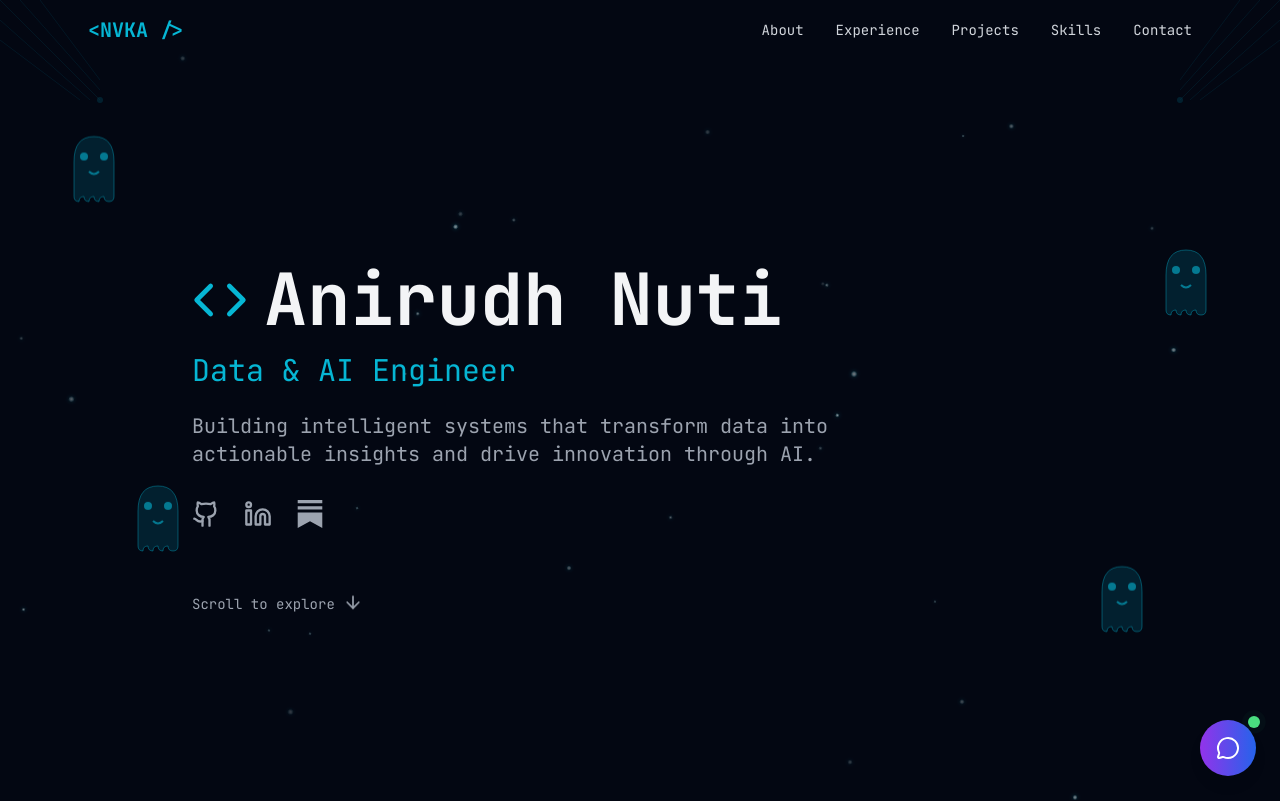
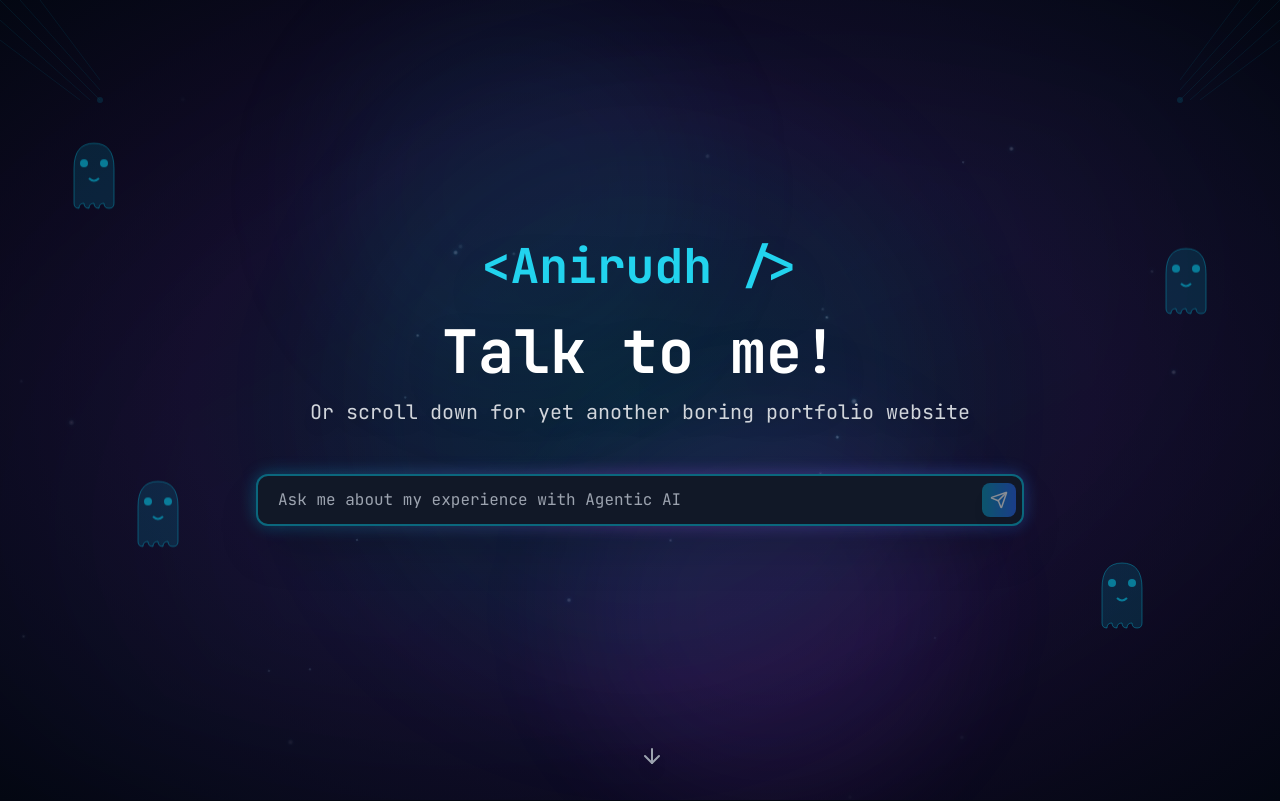
Before and after one commit to NvkAnirudh/portfolio-website, a React (Vite) app: page / in a window 1280 px wide. Shown: the top 801 px of the page. Built offline with nearby package versions, Linux system fonts and the light colour scheme.

Commit message:
Feat: Add new chatbot interface

```diff
--- a/src/App.jsx
+++ b/src/App.jsx
@@ -1,4 +1,5 @@
 import { Analytics } from '@vercel/analytics/react';
+import { useState, useEffect } from 'react';
 import Navbar from './components/Navbar';
 import Hero from './components/Hero';
 import About from './components/About';
@@ -11,12 +12,43 @@ import HalloweenElements from './components/HalloweenElements';
 import Chatbot from './components/Chatbot';
 
 function App() {
+  const [scrollPosition, setScrollPosition] = useState(0);
+
+  useEffect(() => {
+    const handleScroll = () => {
+      setScrollPosition(window.scrollY);
+    };
+    window.addEventListener('scroll', handleScroll);
+    return () => window.removeEventListener('scroll', handleScroll);
+  }, []);
+
+  // Calculate if we're in portfolio section (scrolled past chatbot)
+  const isInPortfolio = scrollPosition > window.innerHeight * 0.5;
+
   return (
     <div className="min-h-screen bg-gray-950 relative">
+      {/* Floating Anirudh Logo that transitions */}
+      <div
+        className={`fixed z-[100] transition-all duration-700 ease-in-out ${
+          isInPortfolio
+            ? 'top-[1.05rem] left-20 text-xl opacity-100'
+            : 'top-1/2 left-1/2 -translate-x-1/2 -translate-y-1/2 text-5xl opacity-0 pointer-events-none'
+        }`}
+      >
+        <a
+          href="#hero"
+          className="font-bold text-cyan-400 hover:text-cyan-300 drop-shadow-2xl transition-colors"
+        >
+          &lt;Anirudh /&gt;
+        </a>
+      </div>
+
+      <Chatbot />
+      <div id="portfolio-content" className="relative">
         <Snowflakes />
         <HalloweenElements />
         <div className="relative z-10">
-        <Navbar />
+          <Navbar isInPortfolio={isInPortfolio} />
           <Hero />
           <About />
           <Experience />
@@ -24,7 +56,7 @@ function App() {
           <Skills />
           <Contact />
         </div>
-      <Chatbot />
+      </div>
       <Analytics />
     </div>
   );
--- a/src/components/Chatbot.jsx
+++ b/src/components/Chatbot.jsx
@@ -1,20 +1,18 @@
 import { useState, useRef, useEffect } from 'react';
-import { MessageCircle, X, Send } from 'lucide-react';
+import { ArrowDown, Send } from 'lucide-react';
 
 // Railway backend URL
 const API_URL = 'https://web-production-1500.up.railway.app';
 
 const Chatbot = () => {
-  const [isOpen, setIsOpen] = useState(false);
-  const [messages, setMessages] = useState([
-    {
-      type: 'bot',
-      text: "Hi! I'm Anirudh's AI assistant. Ask me anything about his experience, skills, or projects!",
-    },
-  ]);
+  const [hasStartedChat, setHasStartedChat] = useState(false);
+  const [messages, setMessages] = useState([]);
   const [inputValue, setInputValue] = useState('');
   const [isTyping, setIsTyping] = useState(false);
   const [sessionId, setSessionId] = useState(null);
+  const [placeholderText, setPlaceholderText] = useState('');
+  const [isDeleting, setIsDeleting] = useState(false);
+  const [phraseIndex, setPhraseIndex] = useState(0);
   const messagesEndRef = useRef(null);
 
   const scrollToBottom = () => {
@@ -25,8 +23,77 @@ const Chatbot = () => {
     scrollToBottom();
   }, [messages]);
 
+  // Animated typing placeholder effect
+  const phrases = [
+    "background...",
+    "experience with Agentic AI...",
+    "technical skills...",
+    "projects...",
+    "experience at Nidhi AI...",
+    "educational background..."
+  ];
+
+  useEffect(() => {
+    if (hasStartedChat) return; // Only run on landing page
+
+    const baseText = "Ask me about my ";
+    const currentPhrase = phrases[phraseIndex];
+    const typingSpeed = 80; // Speed of typing
+    const deletingSpeed = 50; // Speed of deleting
+    const pauseTime = 3000; // Pause before starting to delete
+
+    let timer;
+
+    if (!isDeleting && placeholderText === baseText + currentPhrase) {
+      // Pause at the end of the phrase
+      timer = setTimeout(() => setIsDeleting(true), pauseTime);
+    } else if (isDeleting && placeholderText === baseText) {
+      // Move to next phrase
+      setIsDeleting(false);
+      setPhraseIndex((prev) => (prev + 1) % phrases.length);
+    } else if (isDeleting) {
+      // Delete character
+      timer = setTimeout(() => {
+        setPlaceholderText(placeholderText.slice(0, -1));
+      }, deletingSpeed);
+    } else {
+      // Type character
+      const targetText = baseText + currentPhrase;
+      if (placeholderText.length < targetText.length) {
+        timer = setTimeout(() => {
+          setPlaceholderText(targetText.slice(0, placeholderText.length + 1));
+        }, typingSpeed);
+      }
+    }
+
+    return () => clearTimeout(timer);
+  }, [placeholderText, isDeleting, phraseIndex, hasStartedChat]);
+
+  // Initialize placeholder text
+  useEffect(() => {
+    if (!hasStartedChat && placeholderText === '') {
+      setPlaceholderText('Ask me about my ');
+    }
+  }, [hasStartedChat, placeholderText]);
+
+  const scrollToPortfolio = () => {
+    // Close chat mode and scroll to portfolio
+    setHasStartedChat(false);
+    setTimeout(() => {
+      const portfolioSection = document.getElementById('portfolio-content');
+      if (portfolioSection) {
+        portfolioSection.scrollIntoView({ behavior: 'smooth' });
+      }
+    }, 100);
+  };
+
   const handleSend = async () => {
     if (!inputValue.trim()) return;
+
+    // Start chat mode on first message
+    if (!hasStartedChat) {
+      setHasStartedChat(true);
+    }
 
     const userMessage = inputValue.trim();
     setInputValue('');
@@ -78,7 +145,7 @@ const Chatbot = () => {
     }
   };
 
-  const handleKeyPress = (e) => {
+  const handleKeyDown = (e) => {
     if (e.key === 'Enter' && !e.shiftKey) {
       e.preventDefault();
       handleSend();
@@ -86,50 +153,117 @@ const Chatbot = () => {
   };
 
   return (
-    <>
-      {/* Chat Window */}
-      {isOpen && (
-        <div className="fixed bottom-24 right-6 w-96 h-[500px] bg-gray-900 rounded-lg shadow-2xl border border-purple-500/30 flex flex-col z-50 animate-slideUp">
+    <div className="relative min-h-screen z-50 overflow-hidden">
+      {/* Gradient Background */}
+      <div className="absolute inset-0 bg-gradient-to-br from-gray-950 via-cyan-950/20 to-gray-950">
+        <div className="absolute inset-0 bg-[radial-gradient(ellipse_at_center,_var(--tw-gradient-stops))] from-cyan-900/30 via-purple-900/20 via-blue-900/20 to-gray-950"></div>
+        <div className="absolute top-0 left-1/4 w-96 h-96 bg-cyan-500/10 rounded-full blur-3xl animate-pulse"></div>
+        <div className="absolute bottom-0 right-1/4 w-96 h-96 bg-purple-500/10 rounded-full blur-3xl animate-pulse" style={{ animationDelay: '1s' }}></div>
+        <div className="absolute top-1/2 left-1/2 -translate-x-1/2 -translate-y-1/2 w-[600px] h-[600px] bg-blue-500/5 rounded-full blur-3xl"></div>
+      </div>
+
+      {!hasStartedChat ? (
+        // Landing Screen - Elegant Gradient Style
+        <div className="relative h-screen flex flex-col items-center justify-center px-4">
+          {/* Anirudh Logo */}
+          <div className="mb-8 animate-fadeIn">
+            <div className="text-5xl font-bold text-cyan-400 drop-shadow-2xl">
+            &lt;Anirudh /&gt;
+            </div>
+          </div>
+
+          {/* Main Heading */}
+          <h1 className="text-4xl md:text-6xl font-bold text-white mb-4 text-center animate-fadeIn drop-shadow-2xl" style={{ animationDelay: '0.1s' }}>
+            Talk to me!
+          </h1>
+
+          {/* Subheading */}
+          <p className="text-gray-300 text-lg md:text-xl mb-12 text-center max-w-2xl animate-fadeIn drop-shadow-lg" style={{ animationDelay: '0.2s' }}>
+            Or scroll down for yet another boring portfolio website
+          </p>
+
+          {/* Search Bar with Animated Placeholder */}
+          <div className="w-full max-w-3xl mb-8 animate-fadeIn" style={{ animationDelay: '0.3s' }}>
+            <div className="relative group">
+              <div className="absolute -inset-0.5 bg-gradient-to-r from-cyan-500 via-purple-500 to-blue-500 rounded-2xl blur opacity-30 group-hover:opacity-50 transition duration-1000 group-hover:duration-200"></div>
+              <div className="relative">
+                <input
+                  type="text"
+                  value={inputValue}
+                  onChange={(e) => setInputValue(e.target.value)}
+                  onKeyDown={handleKeyDown}
+                  placeholder={placeholderText}
+                  className="w-full bg-gray-900/90 backdrop-blur-sm text-white px-5 py-3 pr-12 rounded-xl border-2 border-gray-800/50 focus:outline-none focus:border-cyan-500/50 focus:bg-gray-900 transition-all text-base placeholder-gray-400 shadow-2xl"
+                  autoFocus
+                />
+                <button
+                  onClick={handleSend}
+                  disabled={!inputValue.trim() || isTyping}
+                  className="absolute right-2 top-1/2 -translate-y-1/2 bg-gradient-to-r from-cyan-600 to-blue-600 text-white p-2 rounded-lg hover:from-cyan-500 hover:to-blue-500 transition-all disabled:opacity-50 disabled:cursor-not-allowed shadow-lg hover:shadow-cyan-500/50"
+                >
+                  <Send size={18} />
+                </button>
+              </div>
+            </div>
+          </div>
+
+          {/* Scroll Down Hint */}
+          <div className="absolute bottom-8 left-1/2 -translate-x-1/2 animate-fadeIn animate-bounce" style={{ animationDelay: '0.4s' }}>
+            <button
+              onClick={scrollToPortfolio}
+              className="flex flex-col items-center gap-2 text-gray-400 hover:text-cyan-400 transition-colors group"
+            >
+              {/* <p className="text-sm drop-shadow-lg">Or scroll down for yet another boring portfolio website</p> */}
+              <ArrowDown size={24} className="group-hover:translate-y-1 transition-transform drop-shadow-lg" />
+            </button>
+          </div>
+        </div>
+      ) : (
+        // Chat Mode - Full Screen Conversation
+        <div className="fixed inset-0 h-screen flex flex-col bg-gray-950 z-[60]">
           {/* Header */}
-          <div className="bg-gradient-to-r from-purple-600 to-blue-600 p-4 rounded-t-lg flex justify-between items-center">
-            <div className="flex items-center gap-2">
-              <div className="w-3 h-3 bg-green-400 rounded-full animate-pulse"></div>
-              <h3 className="font-semibold text-white">Chat with AI Assistant</h3>
-            </div>
+          <div className="bg-gray-900/50 backdrop-blur-lg border-b border-gray-800 px-6 py-4 flex justify-between items-center">
             <button
-              onClick={() => setIsOpen(false)}
-              className="text-white hover:bg-white/20 rounded-full p-1 transition-colors"
+              onClick={scrollToPortfolio}
+              className="text-xl font-bold text-cyan-400 hover:text-cyan-300 transition-colors"
             >
-              <X size={20} />
+              &lt;Anirudh /&gt;
+            </button>
+            <button
+              onClick={scrollToPortfolio}
+              className="text-gray-400 hover:text-cyan-400 transition-colors text-sm flex items-center gap-2"
+            >
+              View Portfolio <ArrowDown size={16} />
             </button>
           </div>
 
-          {/* Messages */}
-          <div className="flex-1 overflow-y-auto p-4 space-y-4">
+          {/* Messages Container */}
+          <div className="flex-1 overflow-y-auto px-4 md:px-8 py-6">
+            <div className="max-w-4xl mx-auto space-y-6">
               {messages.map((message, index) => (
                 <div
                   key={index}
-                className={`flex ${message.type === 'user' ? 'justify-end' : 'justify-start'}`}
+                  className={`flex ${message.type === 'user' ? 'justify-end' : 'justify-start'} animate-slideUp`}
                 >
                   <div
-                  className={`max-w-[80%] p-3 rounded-lg ${
+                    className={`max-w-[80%] md:max-w-[70%] p-4 rounded-2xl ${
                       message.type === 'user'
-                      ? 'bg-gradient-to-r from-purple-600 to-blue-600 text-white'
-                      : 'bg-gray-800 text-gray-100 border border-gray-700'
+                        ? 'bg-gradient-to-r from-cyan-600 to-blue-600 text-white shadow-lg shadow-cyan-500/20'
+                        : 'bg-gray-900 text-gray-100 border border-gray-800'
                     }`}
                   >
-                  <p className="text-sm whitespace-pre-wrap">{message.text}</p>
+                    <p className="text-base leading-relaxed whitespace-pre-wrap">{message.text}</p>
                   </div>
                 </div>
               ))}
 
               {isTyping && (
-              <div className="flex justify-start">
-                <div className="bg-gray-800 text-gray-100 border border-gray-700 p-3 rounded-lg">
+                <div className="flex justify-start animate-slideUp">
+                  <div className="bg-gray-900 text-gray-100 border border-gray-800 p-4 rounded-2xl">
                     <div className="flex gap-1">
-                    <div className="w-2 h-2 bg-purple-500 rounded-full animate-bounce"></div>
-                    <div className="w-2 h-2 bg-purple-500 rounded-full animate-bounce" style={{ animationDelay: '0.1s' }}></div>
-                    <div className="w-2 h-2 bg-purple-500 rounded-full animate-bounce" style={{ animationDelay: '0.2s' }}></div>
+                      <div className="w-2 h-2 bg-cyan-500 rounded-full animate-bounce"></div>
+                      <div className="w-2 h-2 bg-cyan-500 rounded-full animate-bounce" style={{ animationDelay: '0.1s' }}></div>
+                      <div className="w-2 h-2 bg-cyan-500 rounded-full animate-bounce" style={{ animationDelay: '0.2s' }}></div>
                     </div>
                   </div>
                 </div>
@@ -137,48 +271,50 @@ const Chatbot = () => {
 
               <div ref={messagesEndRef} />
             </div>
+          </div>
 
-          {/* Input */}
-          <div className="p-4 border-t border-gray-800">
+          {/* Input Box - Sticky at Bottom */}
+          <div className="bg-gray-900/50 backdrop-blur-lg border-t border-gray-800 p-3 md:p-4">
+            <div className="max-w-4xl mx-auto">
               <div className="flex gap-2">
                 <input
                   type="text"
                   value={inputValue}
                   onChange={(e) => setInputValue(e.target.value)}
-                onKeyPress={handleKeyPress}
-                placeholder="Type your message..."
-                className="flex-1 bg-gray-800 text-white px-4 py-2 rounded-lg border border-gray-700 focus:outline-none focus:border-purple-500 transition-colors"
+                  onKeyDown={handleKeyDown}
+                  placeholder="Ask a follow-up question..."
+                  className="flex-1 bg-gray-900 text-white px-4 py-2.5 rounded-xl border-2 border-gray-800 focus:outline-none focus:border-cyan-500 transition-all placeholder-gray-500 text-sm"
+                  autoFocus
                 />
                 <button
                   onClick={handleSend}
                   disabled={!inputValue.trim() || isTyping}
-                className="bg-gradient-to-r from-purple-600 to-blue-600 text-white p-2 rounded-lg hover:from-purple-700 hover:to-blue-700 transition-all disabled:opacity-50 disabled:cursor-not-allowed"
+                  className="bg-gradient-to-r from-cyan-600 to-blue-600 text-white px-4 py-2.5 rounded-xl hover:from-cyan-500 hover:to-blue-500 transition-all disabled:opacity-50 disabled:cursor-not-allowed shadow-lg hover:shadow-cyan-500/50"
                 >
-                <Send size={20} />
+                  <Send size={18} />
                 </button>
+              </div>
             </div>
           </div>
         </div>
       )}
 
-      {/* Floating Button */}
-      <button
-        onClick={() => setIsOpen(!isOpen)}
-        className="fixed bottom-6 right-6 bg-gradient-to-r from-purple-600 to-blue-600 text-white p-4 rounded-full shadow-lg hover:shadow-purple-500/50 hover:scale-110 transition-all z-50 group"
-      >
-        {isOpen ? (
-          <X size={24} />
-        ) : (
-          <>
-            <MessageCircle size={24} />
-            <span className="absolute -top-1 -right-1 w-3 h-3 bg-green-400 rounded-full animate-ping"></span>
-            <span className="absolute -top-1 -right-1 w-3 h-3 bg-green-400 rounded-full"></span>
-          </>
-        )}
-      </button>
-
       <style>{`
         @keyframes slideUp {
+          from {
+            opacity: 0;
+            transform: translateY(10px);
+          }
+          to {
+            opacity: 1;
+            transform: translateY(0);
+          }
+        }
+        .animate-slideUp {
+          animation: slideUp 0.3s ease-out;
+        }
+
+        @keyframes fadeIn {
           from {
             opacity: 0;
             transform: translateY(20px);
@@ -188,11 +324,12 @@ const Chatbot = () => {
             transform: translateY(0);
           }
         }
-        .animate-slideUp {
-          animation: slideUp 0.3s ease-out;
+        .animate-fadeIn {
+          animation: fadeIn 0.6s ease-out forwards;
+          opacity: 0;
         }
       `}</style>
-    </>
+    </div>
   );
 };
 
--- a/src/components/Navbar.jsx
+++ b/src/components/Navbar.jsx
@@ -1,7 +1,7 @@
 import { useState, useEffect } from 'react';
 import { Menu, X } from 'lucide-react';
 
-const Navbar = () => {
+const Navbar = ({ isInPortfolio }) => {
   const [isOpen, setIsOpen] = useState(false);
   const [isScrolled, setIsScrolled] = useState(false);
 
@@ -30,6 +30,11 @@ const Navbar = () => {
     }
   };
 
+  // Don't render navbar if not in portfolio section
+  if (!isInPortfolio) {
+    return null;
+  }
+
   return (
     <nav
       className={`fixed top-0 left-0 right-0 z-50 transition-all duration-300 ${
@@ -37,16 +42,8 @@ const Navbar = () => {
       }`}
     >
       <div className="max-w-6xl mx-auto px-6 py-4">
-        <div className="flex justify-between items-center">
-          <a
-            href="#hero"
-            onClick={(e) => handleClick(e, '#hero')}
-            className="text-xl font-bold text-accent hover:text-cyan-400 transition-colors"
-          >
-            &lt;NVKA /&gt;
-          </a>
-
-          {/* Desktop Navigation */}
+        <div className="flex justify-end items-center">
+          {/* Desktop Navigation - Now on the right */}
           <div className="hidden md:flex space-x-8">
             {navItems.map((item) => (
               <a
```
Also changed, not shown: eslint.config.js (+13 -9 lines). Lines whose indentation alone changed are shown as unchanged.
